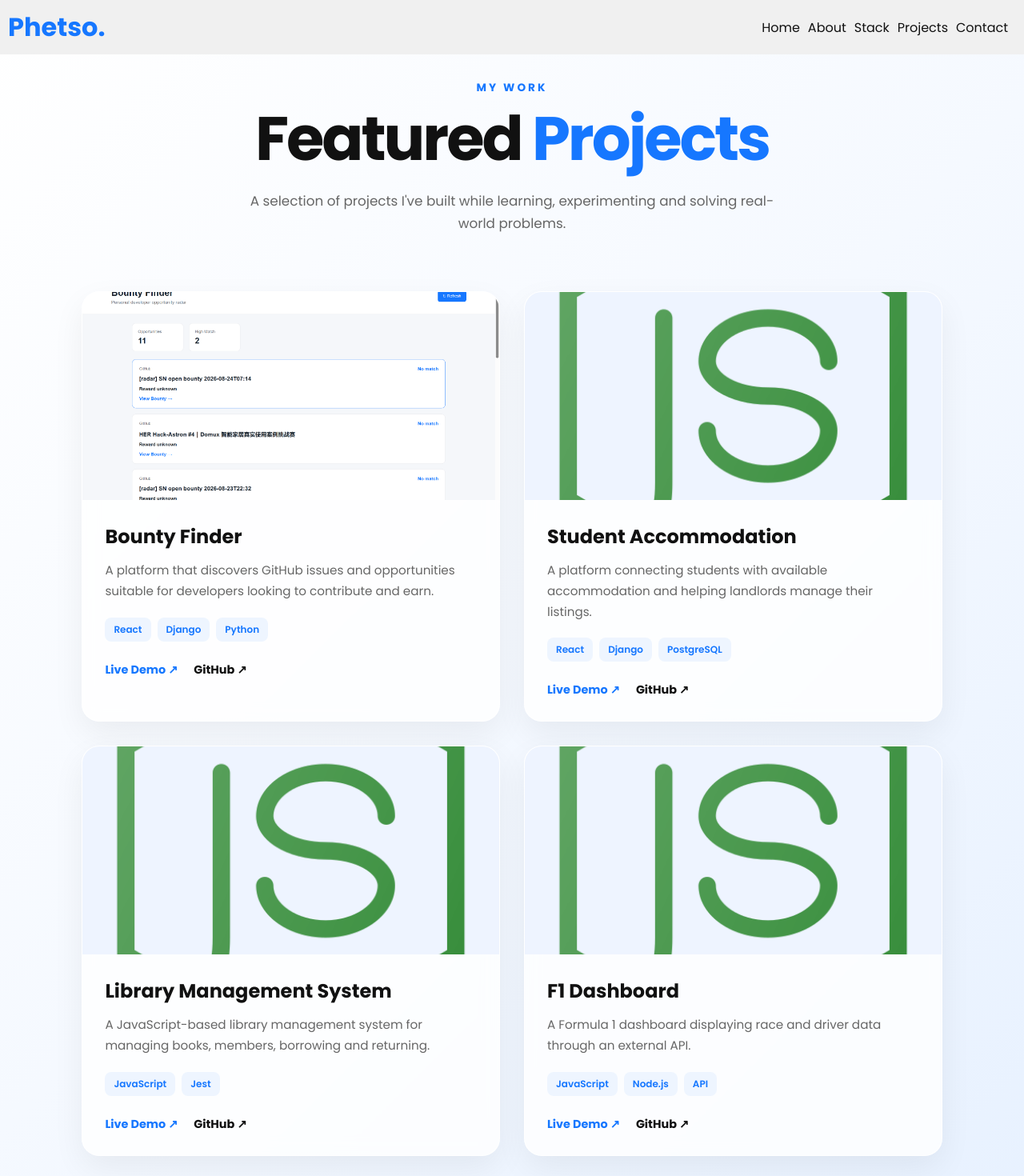
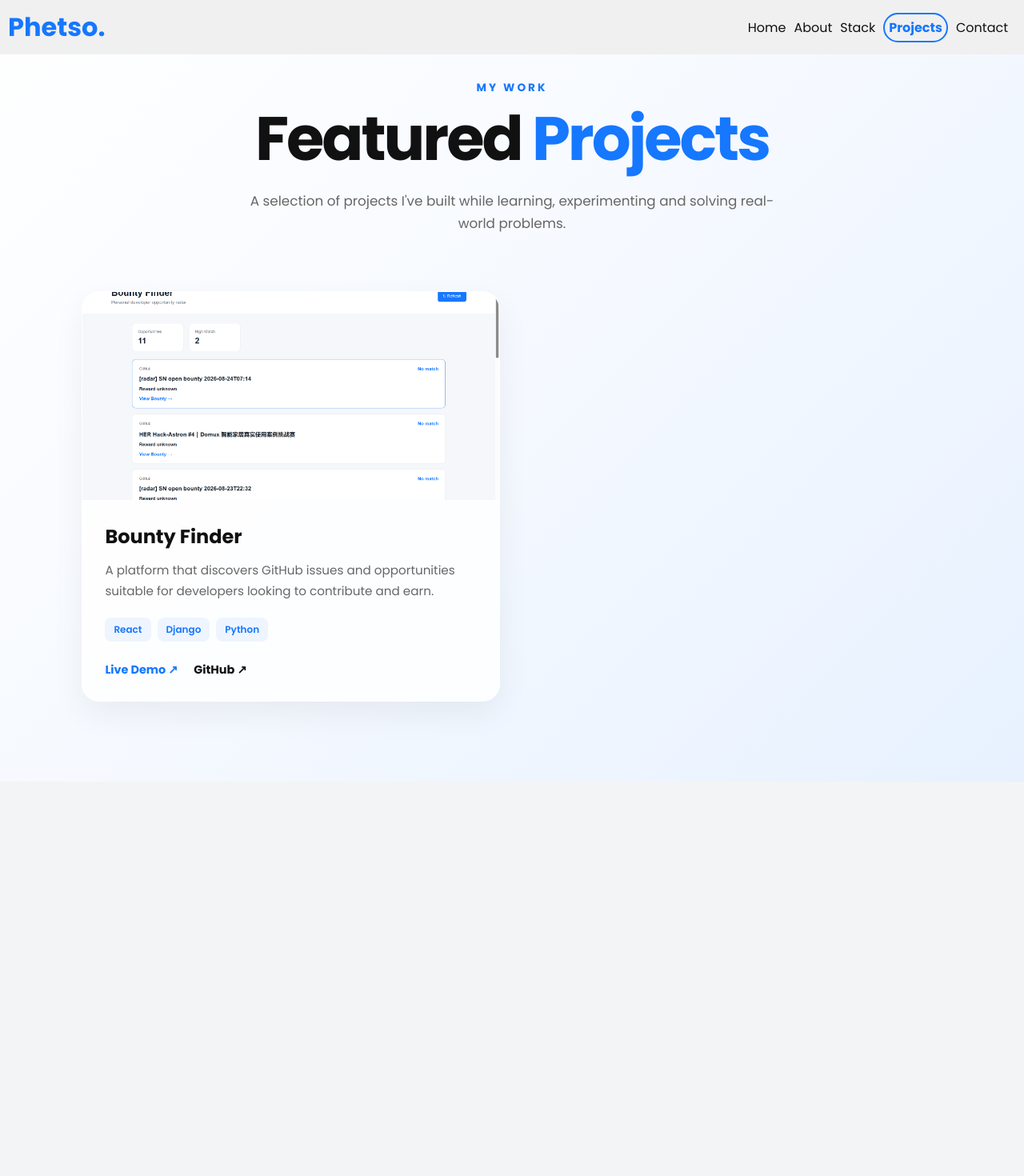
Before and after one commit to Phetsodonald/myWebsite, a React app in the folder Portfolio/: page /projects in a window 1280 px wide. Shown: the top 1470 px of the page at 80% size. After the commit the page ends 977 px from the top, so only its background shows below. Built offline with nearby package versions, Linux system fonts and the light colour scheme; the HTML template or start-up script is replaced by a standard one.

Commit message:
added active route styling

```diff
--- a/Portfolio/src/components/Header.jsx
+++ b/Portfolio/src/components/Header.jsx
@@ -1,4 +1,12 @@
-import {Link} from "react-router-dom"
+import {Link} from "react-router-dom";
+import { useLocation } from "react-router-dom";
+import styles from "./header.module.css"
+
+function activeRoute(route){
+    const location = useLocation();
+
+    return location.pathname === route ? `${styles.active}` : "";
+}
 
  function Header(){
     return(
@@ -7,11 +15,11 @@ import {Link} from "react-router-dom"
                 <h1>Phetso.</h1>
                 <nav>
                     <ul>
-                        <li><Link to="/">Home</Link></li>
-                        <li><Link to="/about">About</Link></li>
-                        <li><Link to="/stack">Stack</Link></li>
-                        <li><Link to="/projects">Projects</Link></li>
-                        <li><Link to="/Contact">Contact</Link></li>
+                        <li><Link to="/" className={activeRoute("/")}>Home</Link></li>
+                        <li><Link to="/about" className={activeRoute("/about")}>About</Link></li>
+                        <li><Link to="/stack" className={activeRoute("/stack")}>Stack</Link></li>
+                        <li><Link to="/projects" className={activeRoute("/projects")}>Projects</Link></li>
+                        <li><Link to="/Contact" className={activeRoute("/Contact")}>Contact</Link></li>
                     </ul>
                 </nav>
             </header>
--- /dev/null
+++ b/Portfolio/src/components/header.module.css
@@ -0,0 +1,7 @@
+.active{
+     border: 2px solid #1677ff;
+     border-radius: 20px;
+     padding: 5px;
+     color: #1677ff !important;
+     font-weight: bolder;
+}
--- a/Portfolio/src/pages/Contact.jsx
+++ b/Portfolio/src/pages/Contact.jsx
@@ -32,11 +32,11 @@ function Contact() {
 
                         <div className="contact-links">
 
-                            <a href="mailto:phetso.freelance@email.com">
+                            <a href="mailto:donaldphetso69@gmail.com">
                                 <span>✉</span>
                                 <div>
                                     <small>Email</small>
-                                    <strong>phetso.freelance@email.com</strong>
+                                    <strong>donaldphetso69@gmail.com</strong>
                                 </div>
                             </a>
 
@@ -82,6 +82,7 @@ function Contact() {
                                     id="name"
                                     name="name"
                                     placeholder="Your name"
+                                    required
                                 />
                             </div>
 
@@ -95,6 +96,7 @@ function Contact() {
                                     id="email"
                                     name="email"
                                     placeholder="your@email.com"
+                                    required
                                 />
                             </div>
 
@@ -110,6 +112,7 @@ function Contact() {
                                 id="subject"
                                 name="subject"
                                 placeholder="What's this about?"
+                                required
                             />
                         </div>
 
@@ -123,6 +126,7 @@ function Contact() {
                                 name="message"
                                 rows="6"
                                 placeholder="Tell me about your project..."
+                                required
                             ></textarea>
                         </div>
 
--- a/Portfolio/src/pages/Projects.jsx
+++ b/Portfolio/src/pages/Projects.jsx
@@ -12,37 +12,11 @@ function Projects() {
             description:
                 "A platform that discovers GitHub issues and opportunities suitable for developers looking to contribute and earn.",
             image: bountyFinder,
-            technologies: ["React", "Django", "Python"],
+            technologies: ["React", "Django", "Python"                                                                                                                                                      ],
             github: "https://github.com/Phetsodonald/Bounty-finder",
             demo: "https://bounty-finder.vercel.app/"
         },
-        {
-            title: "Student Accommodation",
-            description:
-                "A platform connecting students with available accommodation and helping landlords manage their listings.",
-            image: accommodation,
-            technologies: ["React", "Django", "PostgreSQL"],
-            github: "#",
-            demo: "#"
-        },
-        {
-            title: "Library Management System",
-            description:
-                "A JavaScript-based library management system for managing books, members, borrowing and returning.",
-            image: library,
-            technologies: ["JavaScript", "Jest"],
-            github: "#",
-            demo: "#"
-        },
-        {
-            title: "F1 Dashboard",
-            description:
-                "A Formula 1 dashboard displaying race and driver data through an external API.",
-            image: f1Dashboard,
-            technologies: ["JavaScript", "Node.js", "API"],
-            github: "#",
-            demo: "#"
-        }
+
     ];
 
     return (
--- a/Portfolio/src/styles/index.css
+++ b/Portfolio/src/styles/index.css
@@ -5,6 +5,10 @@
     margin: 0;
     padding: 0;
     box-sizing: border-box;
+}
+
+html{
+    scroll-behavior: smooth;
 }
 
 body {
@@ -42,6 +46,12 @@ header h1{
 a{
     text-decoration: none;
     color: #111;
+    transition: all 0.37s ease;
+}
+
+a:hover{
+    color: #1677ff;
+    opacity: 0.8;
 }
 
 button,
```
Also changed, not shown: Portfolio/src/components/Card.jsx (deleted, +0 -10 lines).
